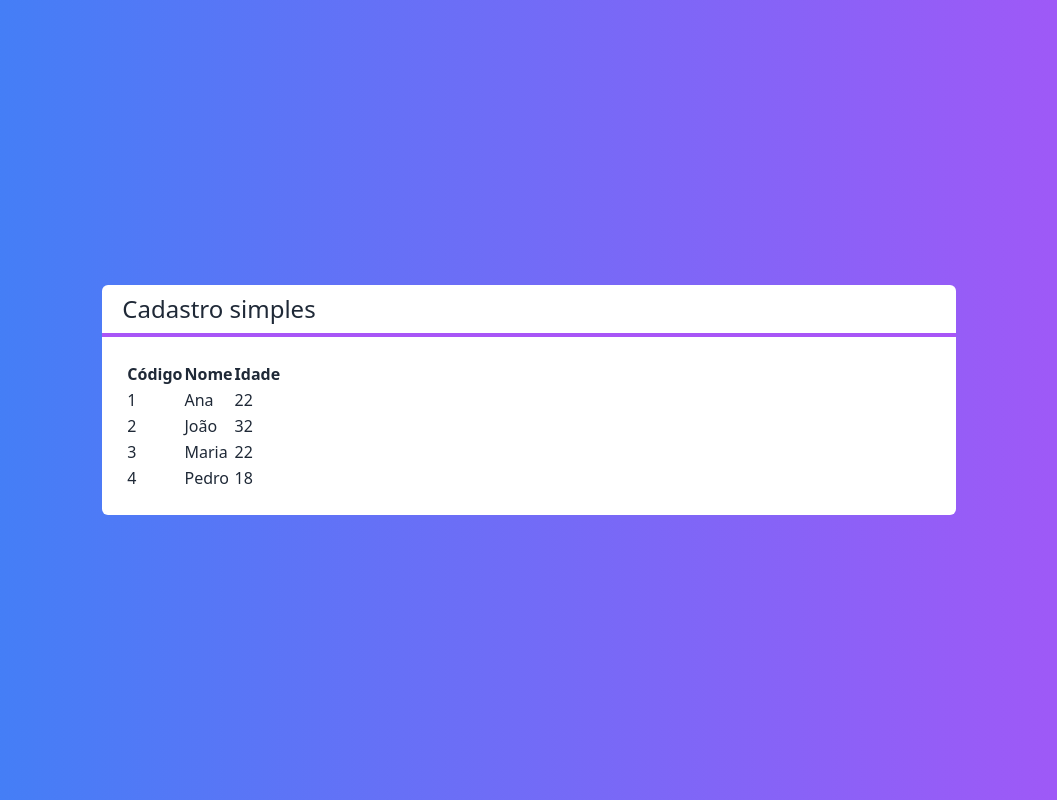
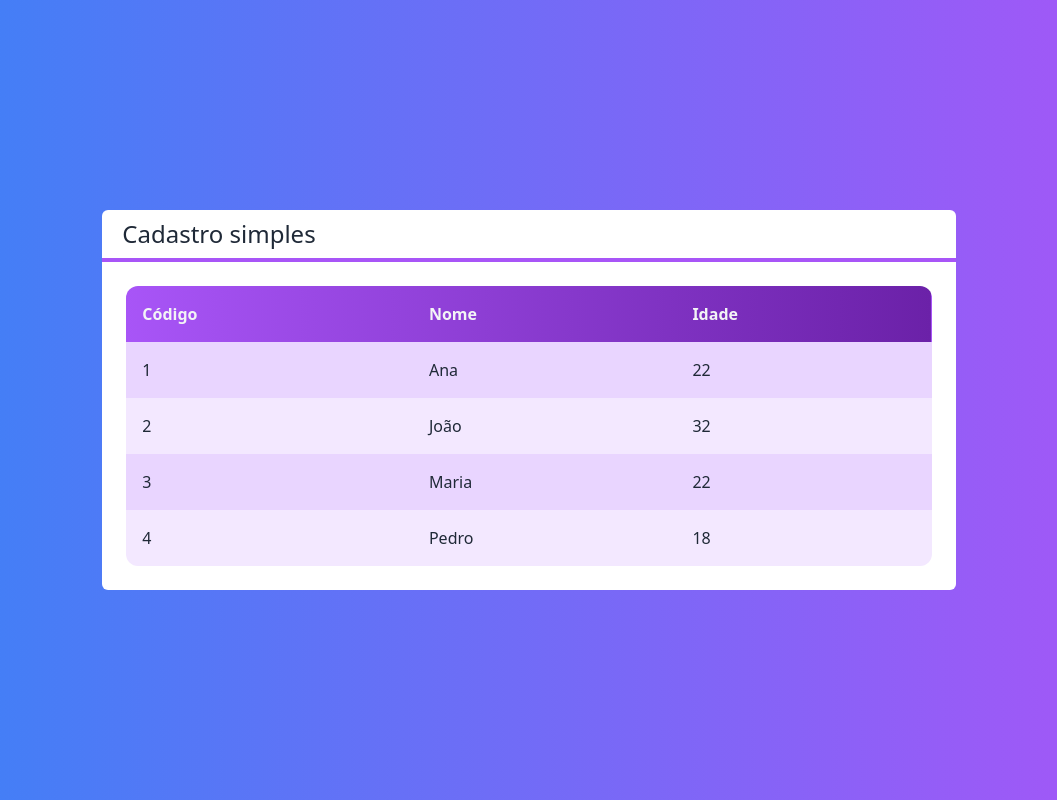
Before and after one commit to fjuncal/crud-firestore-next, a Next.js app: page / in a window 1280 px wide. Shown: the whole page, without its empty margins (111-1168 px from the left). Built offline with nearby package versions, Linux system fonts and the light colour scheme.

Commit message:
Aplicando css no componente de tabela

```diff
--- a/src/components/Tabela.tsx
+++ b/src/components/Tabela.tsx
@@ -8,9 +8,9 @@ export default function Tabela(props: TabelaProps) {
   function renderizarCabecalho() {
     return (
       <tr>
-        <th>Código</th>
-        <th>Nome</th>
-        <th>Idade</th>
+        <th className="text-left p-4">Código</th>
+        <th className="text-left p-4">Nome</th>
+        <th className="text-left p-4">Idade</th>
       </tr>
     );
   }
@@ -18,10 +18,13 @@ export default function Tabela(props: TabelaProps) {
   function renderizarDados() {
     return props.clientes?.map((cliente, i) => {
       return (
-        <tr key={cliente.id}>
-          <td>{cliente.id}</td>
-          <td>{cliente.nome}</td>
-          <td>{cliente.idade}</td>
+        <tr
+          key={cliente.id}
+          className={`${i % 2 === 0 ? "bg-purple-200" : "bg-purple-100"}`}
+        >
+          <td className="text-left p-4">{cliente.id}</td>
+          <td className="text-left p-4">{cliente.nome}</td>
+          <td className="text-left p-4">{cliente.idade}</td>
         </tr>
       );
     });
@@ -29,8 +32,13 @@ export default function Tabela(props: TabelaProps) {
 
   return (
     <>
-      <table>
-        <thead>{renderizarCabecalho()}</thead>
+      <table className="w-full rounded-xl overflow-hidden">
+        <thead
+          className={`
+         bg-gradient-to-r from-purple-500 to-purple-800 text-gray-100`}
+        >
+          {renderizarCabecalho()}
+        </thead>
         <tbody>{renderizarDados()}</tbody>
       </table>
     </>
```
